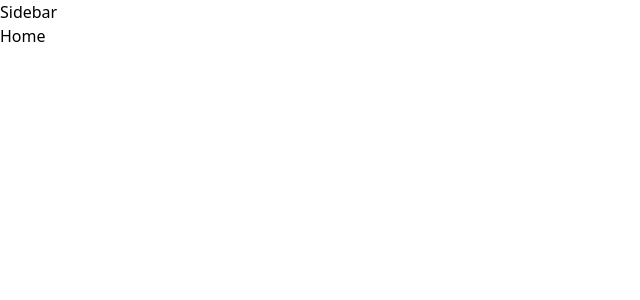
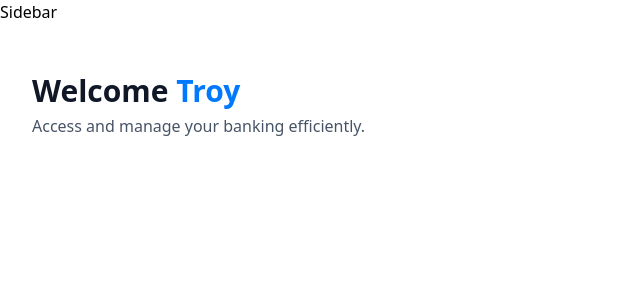
Before and after one commit to parsTroy/heritage-financial-institution, a Next.js app: page / in a window 1280 px wide. Shown: the top 300 px of the page, without its empty margins (0-640 px from the left). Built offline with nearby package versions, Linux system fonts and the light colour scheme.

Commit message:
Update root component Initialize headerbox

```diff
--- a/app/(root)/page.tsx
+++ b/app/(root)/page.tsx
@@ -1,7 +1,23 @@
+import HeaderBox from "@/components/HeaderBox";
 import React from "react";
 
 const Home = () => {
-  return <div>Home</div>;
+  const loggedIn = { firstName: "Troy" };
+
+  return (
+    <section className="home">
+      <div className="home-content">
+        <header className="home-header">
+          <HeaderBox
+            type="greeting"
+            title="Welcome"
+            user={loggedIn?.firstName || "Guest"}
+            subtext="Access and manage your banking efficiently."
+          />
+        </header>
+      </div>
+    </section>
+  );
 };
 
 export default Home;
--- /dev/null
+++ b/components/HeaderBox.tsx
@@ -0,0 +1,22 @@
+import React from "react";
+
+const HeaderBox = ({
+  type = "title",
+  title,
+  subtext,
+  user,
+}: HeaderBoxProps) => {
+  return (
+    <div className="header-box">
+      <h1 className="header-box-title">
+        {title}
+        {type === "greeting" && (
+          <span className="text-bankGradient">&nbsp;{user}</span>
+        )}
+      </h1>
+      <p className="header-box-subtext">{subtext}</p>
+    </div>
+  );
+};
+
+export default HeaderBox;
```
